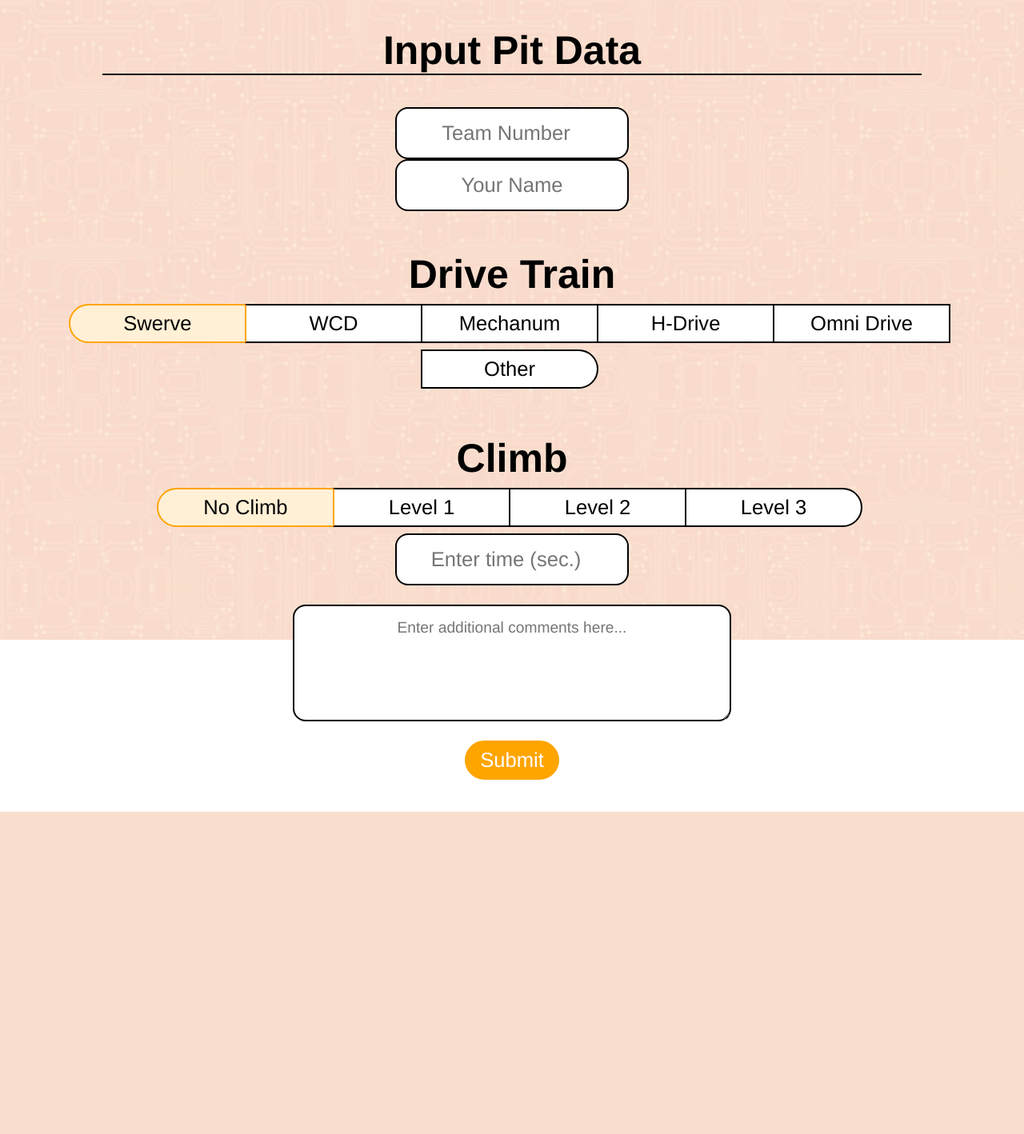
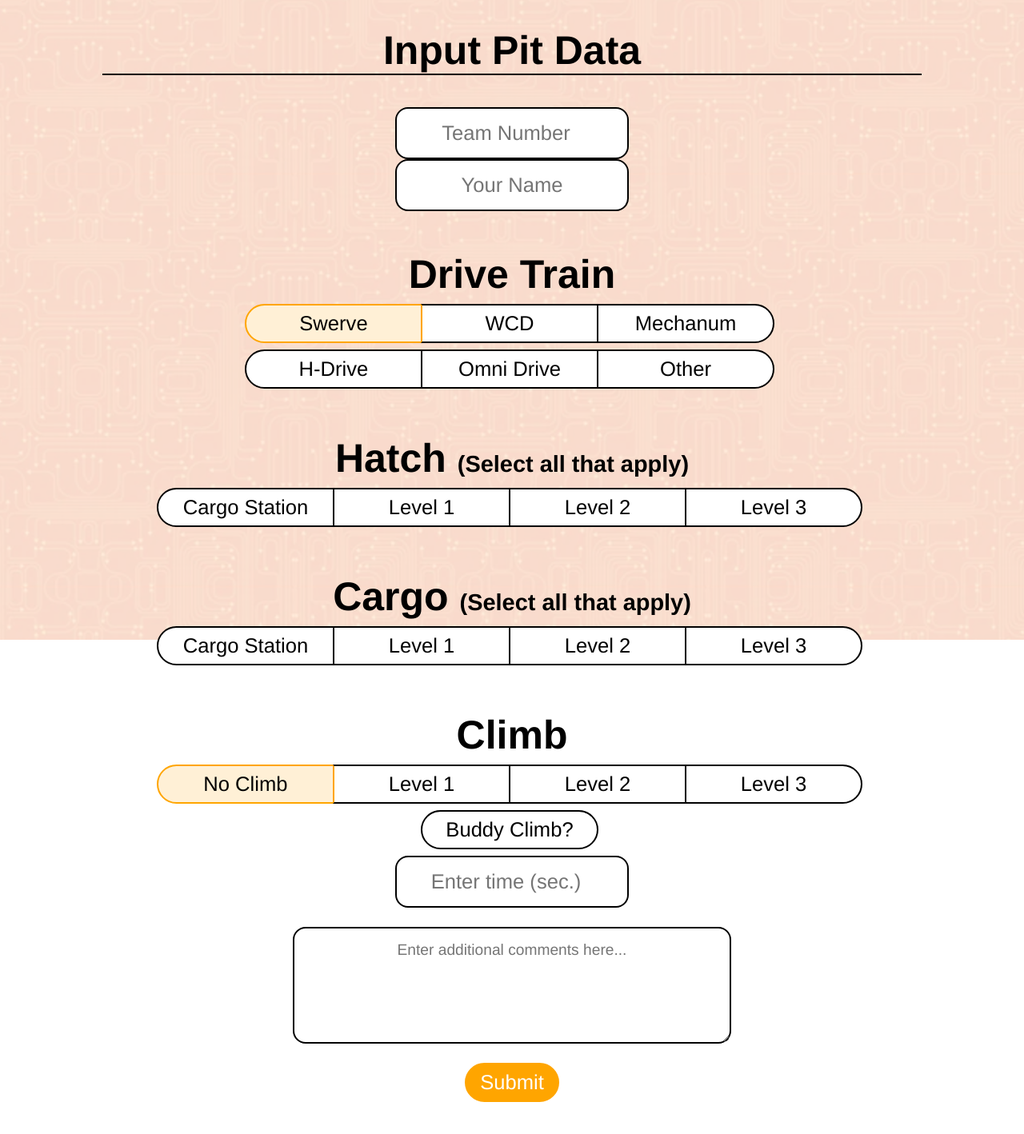
Before and after one commit to iron-claw-972/ScoutingApp2019, a Flask app: page /scouting/inputPitData in a window 1280 px wide. Shown: the whole page at 80% size. Before the commit the page ends 1015 px from the top, so only its background shows below. Run offline with Flask 2, Linux system fonts and the light colour scheme; some web fonts are replaced.

Commit message:
updated pit scouting

```diff
--- a/app/static/css/matchScouting.css
+++ b/app/static/css/matchScouting.css
@@ -136,6 +136,13 @@ input[type="button"] {
     color: black;
     margin-bottom: 1vh;
     font-size: 3vw;
+    background-size: 100% 100%;
+}
+
+.counter:hover {
+    background-color: white;
+    background-image: url('../images/minus.png');
+    transition: 0.25s;
 }
 
 input[type="button"]:hover {
@@ -146,6 +153,10 @@ input[type="button"]:hover {
 input[type="button"]:active {
     background-color: orange;
     transition: 0.25s;
+}
+
+.multiline {
+    margin-bottom: 0;
 }
 
 .firstInput {
@@ -163,9 +174,9 @@ input[type="button"]:active {
 button#toggle {
     position: fixed;
     bottom: 5px;
-    height: 2vw;
-    width: 2vw;
-    right: 70vw;
+    height: 1.5vw;
+    width: 1.5vw;
+    right: 90vw;
     background-color: transparent;
     background-repeat: none;
     background-size: 100%;
@@ -175,7 +186,7 @@ button#toggle {
 }
 
 button#toggle:hover {
-    filter: opacity(10%);
+    filter: opacity(5%);
 }
 
 select {
--- a/app/static/js/matchScoutingForm.js
+++ b/app/static/js/matchScoutingForm.js
@@ -1,7 +1,9 @@
 inputid = ['cargo0', 'cargo1', 'cargo2', 'cargo3', 'hatch0', 'hatch1', 'hatch2', 'hatch3']
 labelid = ['c0', 'c1', 'c2', 'c3', 'h0', 'h1', 'h2', 'h3']
 buttonfix = ['hatch0', 'hatch1', 'hatch2', 'hatch3', 'cargo0', 'cargo1', 'cargo2', 'cargo3']
-var element
+var element;
+
+
 for (var i = 0; i < inputid.length; i++) {
     element = document.getElementById(inputid[i])
     element.idnum = i;
@@ -23,6 +25,8 @@ for (var i = 0; i < labelid.length; i++) {
 for (var f = 0; f < buttonfix.length; f++) {
     document.querySelector('#' + buttonfix[f]).style = "width:17.5vw"
 }
+
+
 document.querySelector('#inputForm > input[type="submit"]').onclick = function (eventObj) {
     var values = [];
     inputid = ['c0', 'c1', 'c2', 'c3', 'h0', 'h1', 'h2', 'h3']
--- a/app/templates/matchScouting/matchScouting.html
+++ b/app/templates/matchScouting/matchScouting.html
@@ -23,7 +23,7 @@
                 <input type="radio" name="sandstorm" value="none" id="SSnone"><label for="SSnone">None</label>
                 <input type="radio" name="sandstorm" value="camera" id="SScamera"><label for="SScamera">Camera</label>
                 <input type="radio" name="sandstorm" value="autonomous" id="SSautonomous"><label class="lastInput"
-                    for="SSautonomous">Vision</label>
+                    for="SSautonomous">Autonomous</label>
             </div>
         </div>
 
@@ -67,7 +67,7 @@
         </div>
 
         <div id="climbInput">
-            <h3>Climb</h3>
+            <h3>Climb <small><small><small>(without buddy climb)</small></small></small></h3>
             <div class="outtakeLevels">
                 <input type="radio" name="climbLevel" value="No Climb" id="climb0" checked><label class="firstInput"
                     for="climb0">No Climb</label>
@@ -77,7 +77,7 @@
                     for="climb3">Level 3</label>
             </div>
             <input type="number" name="climbTime" placeholder="Enter time (sec.)" style="width:20vw;"
-                pattern="^[0-9]*$">
+                pattern="^[0-9]*$" min="0" max="60">
         </div>
 
         <textarea rows="5" form="inputForm" name="comments" maxlength="255"
--- a/app/templates/pitScouting.html
+++ b/app/templates/pitScouting.html
@@ -19,21 +19,35 @@
 		<div id="driveTrain">
 			<h3>Drive Train</h3>
 			<div class="outtakeLevels">
-				<input type="radio" name="sandstorm" value="Swerve" id="SSidk" checked><label class="firstInput"
-					for="SSidk">Swerve</label>
-				<input type="radio" name="sandstorm" value="WCD" id="SSnone"><label for="SSnone">WCD</label>
-				<input type="radio" name="sandstorm" value="Mechanum" id="SScamera"><label class="lastinput"
-					for="SScamera">Mechanum</label>
-
-				<input type="radio" class="firstinput" name="sandstorm" value="H-Drive" id="SScamera"><label
-					for="SScamera" class="firstinput">H-Drive</label>
-				<input type="radio" name="sandstorm" value="H-Drive" id="SScamera"><label for="SScamera">Omni
-					Drive</label>
-				<input type="radio" name="sandstorm" value="other" id="SSautonomous"><label class="lastInput"
-					for="SSautonomous">Other</label>
+				<input type="radio" name="driveTrain" value="Swerve" id="Swerve" checked><label class="firstInput multiline" for="Swerve">Swerve</label>
+				<input type="radio" name="driveTrain" value="WCD" id="WCD"><label class="multiline" for="WCD">WCD</label>
+				<input type="radio" name="driveTrain" value="Mechanum" id="Mechanum"><label class="lastInput multiline" for="Mechanum">Mechanum</label>
+				<br />
+				<input type="radio" name="driveTrain" value="H-Drive" id="H-Drive"><label for="H-Drive" class="firstInput multiline">H-Drive</label>
+				<input type="radio" name="driveTrain" value="OmniDrive" id="Omnidrive"><label class="multiline" for="Omnidrive">Omni Drive</label>
+				<input type="radio" name="driveTrain" value="other" id="other"><label class="lastInput multiline" for="other">Other</label>
 			</div>
 		</div>
 
+		<div id="hatchInput">
+            <h3>Hatch <small><small><small>(Select all that apply)</small></small></small></h3>
+            <div class="outtakeLevels">
+                <input type="checkbox" name="cargoLevelC" id="hatch0"><label class="firstInput" for="hatch0">Cargo Station</label>
+				<input type="checkbox" name="cargoLevel1" id="hatch1"><label for="hatch1">Level 1</label>
+				<input type="checkbox" name="cargoLevel2" id="hatch2"><label for="hatch2">Level 2</label>
+				<input type="checkbox" name="cargoLevel3" id="hatch3"><label class="lastInput" for="hatch3">Level 3</label>
+            </div>
+        </div>
+        <br />
+        <div id="cargoInput">
+            <h3>Cargo <small><small><small>(Select all that apply)</small></small></small></h3>
+            <div class="outtakeLevels">
+                <input type="checkbox" name="cargoLevelC" id="cargo0"><label class="firstInput" for="cargo0">Cargo Station</label>
+				<input type="checkbox" name="cargoLevel1" id="cargo1"><label for="cargo1">Level 1</label>
+				<input type="checkbox" name="cargoLevel2" id="cargo2"><label for="cargo2">Level 2</label>
+				<input type="checkbox" name="cargoLevel3" id="cargo3"><label class="lastInput" for="cargo3">Level 3</label>
+            </div>
+        </div>
 
 		<div id="climbInput">
 			<h3>Climb</h3>
@@ -42,17 +56,18 @@
 					for="climb0">No Climb</label>
 				<input type="radio" name="climbLevel" value="Level 1" id="climb1"><label for="climb1">Level 1</label>
 				<input type="radio" name="climbLevel" value="Level 2" id="climb2"><label for="climb2">Level 2</label>
-				<input type="radio" name="climbLevel" value="Level 3" id="climb3"><label class="lastInput"
-					for="climb3">Level 3</label>
+				<input type="radio" name="climbLevel" value="Level 3" id="climb3"><label class="lastInput" for="climb3">Level 3</label>
 			</div>
+
+			<input type="checkbox" name="buddyClimb" id="buddyClimb"><label class="firstInput lastInput" for="buddyClimb">Buddy Climb?</label>
 			<input type="number" name="climbTime" placeholder="Enter time (sec.)" style="width:20vw;"
-				pattern="^[0-9]*$">
+				pattern="^[0-9]*$" style="display: inline;">
 		</div>
 
 		<textarea rows="5" form="inputForm" name="comments" maxlength="255"
 			placeholder="Enter additional comments here..."></textarea>
 
-		<input type="submit" value="Submit">
+		<input type="submit" value="Submit" disabled>
 	</form>
 
 	<button id="toggle" onclick="toggle()"></button>
```
Also changed, not shown: app/static/images/minus.png (added).
